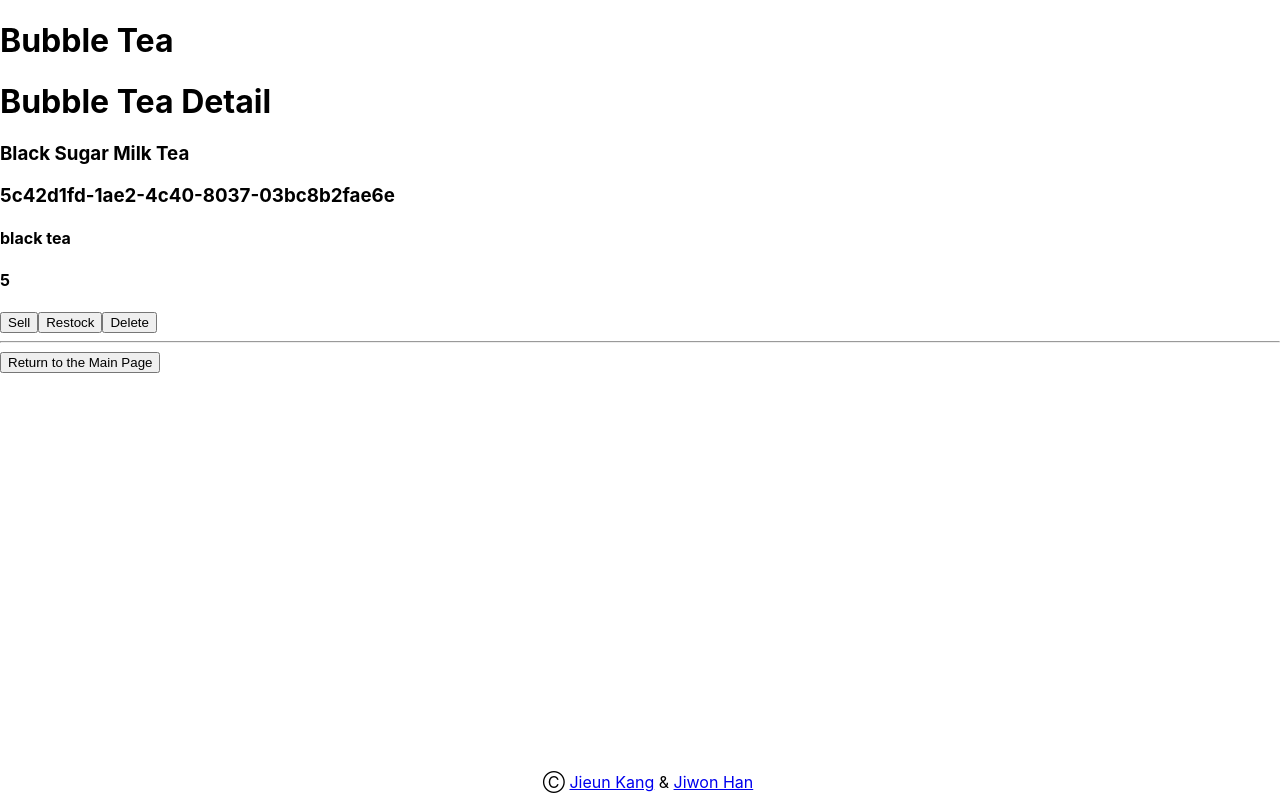
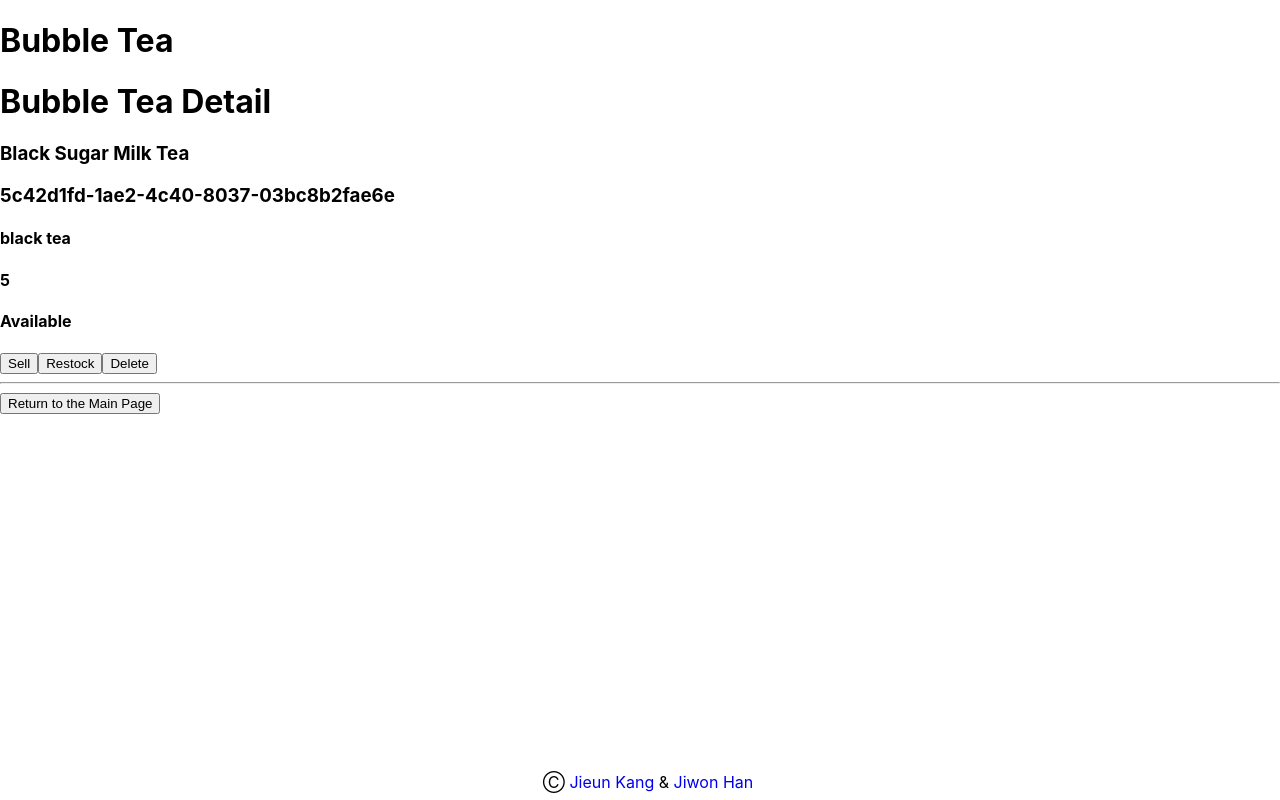
Before and after one commit to jieunkang-101/Bubble-tea-order-management-site, a React (Create React App) app: page / in a window 1280 px wide. Both pictures are taken after a click on the button 141 px from the left and 284 px from the top of the page. Built offline with nearby package versions, Linux system fonts and the light colour scheme.

Commit message:
Replaced diagram
Co-authored-by: Jieun Kang <jieunkang101@gmail.com>

```diff
--- a/src/components/App.css
+++ b/src/components/App.css
@@ -16,3 +16,17 @@
   padding:8px;
   text-align: center;
 }
+
+.footer a{
+  text-decoration: none;
+}
+
+/* position: fixed;
+  padding: 1%;
+  margin-top: 2%;
+  display: flex;
+  flex-direction: row;
+  align-items: center;
+  justify-content: center;
+  background-color: #e5ebe4;
+  color: #757575; */
--- a/src/components/BubbleTeaControl.jsx
+++ b/src/components/BubbleTeaControl.jsx
@@ -19,7 +19,7 @@ class BubbleTeaControl extends React.Component {
             quantity: 5,
             img : "https://images.squarespace-cdn.com/content/v1/58d1f7308419c23d328cdb22/1559894022209-RV13I0JU6Y5N4P7XZKQU/ke17ZwdGBToddI8pDm48kMXRibDYMhUiookWqwUxEZ97gQa3H78H3Y0txjaiv_0fDoOvxcdMmMKkDsyUqMSsMWxHk725yiiHCCLfrh8O1z4YTzHvnKhyp6Da-NYroOW3ZGjoBKy3azqku80C789l0luUmcNM2NMBIHLdYyXL-Jww_XBra4mrrAHD6FMA3bNKOBm5vyMDUBjVQdcIrt03OQ/Brown+Sugar+Bubble+Tea",
             id: v4(),
-            message: ""
+            message: "Available"
           },
           {
             name: "Taro milk Tea",
@@ -27,7 +27,7 @@ class BubbleTeaControl extends React.Component {
             quantity: 10,
             img: "https://cdn.shopify.com/s/files/1/0189/8074/files/shutterstock_409592143_grande.jpg?v=1504742648",
             id: v4(),
-            message: ""
+            message: "Available"
           },
           {
             name: "Matcha milk Tea",
@@ -35,7 +35,7 @@ class BubbleTeaControl extends React.Component {
             quantity: 6,
             img : "https://hocphache.com.vn/wp-content/uploads/2017/10/hinh-tra-sua-thai-tra-xanh.jpg",
             id: v4(),
-            message: ""
+            message: "Available"
           }
       ],
 
@@ -71,15 +71,22 @@ class BubbleTeaControl extends React.Component {
   // }
 
   handleRestockTea = (bubbleTeaToRestock) => {
+    this.state.selectedBubbleTea.message = "Available";
     this.state.selectedBubbleTea.quantity += 10;
     const newMasterBubbleTeaList = this.state.masterBubbleTeaList.filter(bubbleTea => bubbleTea.id !== this.state.selectedBubbleTea.id).concat(bubbleTeaToRestock);
     this.setState({masterTicketList: newMasterBubbleTeaList});
   }
 
   handleSellTea = (bubbleTeaToSell) => {
-    this.state.selectedBubbleTea.quantity > 0 ? this.state.selectedBubbleTea.quantity -- : this.state.selectedBubbleTea.message += "out of stock"
+    this.state.selectedBubbleTea.quantity > 0 ? this.state.selectedBubbleTea.quantity -- : this.state.selectedBubbleTea.message = "out of stock"
     const newMasterBubbleTeaList = this.state.masterBubbleTeaList.filter(bubbleTea => bubbleTea.id !== this.state.selectedBubbleTea.id).concat(bubbleTeaToSell);
     this.setState({masterTicketList: newMasterBubbleTeaList});
+  }
+
+  handleDeleteTea = (id) => {
+    const newMasterBubbleTeaList = this.state.masterBubbleTeaList.filter(bubbleTea => bubbleTea.id !== id);
+    this.setState({masterBubbleTeaList: newMasterBubbleTeaList});
+    this.setState({selectedBubbleTea: null});
   }
 
   handleAddingNewBubbleTeaToList = (newBubbleTea) => {
@@ -97,13 +104,11 @@ class BubbleTeaControl extends React.Component {
   // }
 
 
-
   setVisibility  = () => {
     if (this.state.selectedBubbleTea != null) {
       return {
         buttonText: "Return to the Main Page",
-        // order: this.state.selectedBubbleTea.quantity > 0 ? <BubbleTeaDetail bubbleTea = {this.state.selectedBubbleTea}onSellingTea={this.handleSellTea}   onRestockingTea={this.handleRestockTea}/> : <BubbleTeaDetail bubbleTea = {this.state.selectedBubbleTea.message += 'out of stock'}  />
-        order:  <BubbleTeaDetail bubbleTea = {this.state.selectedBubbleTea} onSellingTea={this.handleSellTea}  onRestockingTea={this.handleRestockTea}/>
+        order:  <BubbleTeaDetail bubbleTea = {this.state.selectedBubbleTea} onSellingTea={this.handleSellTea}  onRestockingTea={this.handleRestockTea} onDeletingTea={this.handleDeleteTea}/>
       }
     } else if (this.state.formVisibleOnPage) {
       return {
--- a/src/components/BubbleTeaDetail.jsx
+++ b/src/components/BubbleTeaDetail.jsx
@@ -2,7 +2,7 @@ import React from "react";
 import PropTypes from "prop-types"
 
 function BubbleTeaDetail(props){
-  const { bubbleTea, onRestockingTea, onSellingTea } =props;
+  const { bubbleTea, onRestockingTea, onSellingTea, onDeletingTea } =props;
 
   // if ({bubbleTea.quantity} < 1) {
   //   return {bubbleTea.quantity} == "Out of Stock";
@@ -14,14 +14,11 @@ function BubbleTeaDetail(props){
       <h3>{bubbleTea.name}</h3>
       <h3>{bubbleTea.id}</h3>
       <h4>{bubbleTea.ingredient}</h4>
-      <h4>{bubbleTea.quantity}{bubbleTea.message}</h4>
-      {/* <h4>{bubbleTea.quantity} > 0 ? {bubbleTea.quantity} : "out of stock"</h4> */}
-
-
-      {/* <h4>{bubbleTea.quantity < 1} ? {bubbleTea.quantity='Out of Stock'} : {bubbleTea.quantity}</h4> */}
+      <h4>{bubbleTea.quantity}</h4>
+      <h4>{bubbleTea.message}</h4>
       <button onClick = {() => props.onSellingTea(props.id)}>Sell</button>
       <button onClick = {() => props.onRestockingTea(props.id)}>Restock</button>
-      <button onClick = {() => props.onDeletingTea(props.id)}>Delete</button>
+      <button onClick = {() => props.onDeletingTea(bubbleTea.id)}>Delete</button>
       <hr/>
     </React.Fragment>
   );
--- a/src/components/NewBubbleTeaForm.jsx
+++ b/src/components/NewBubbleTeaForm.jsx
@@ -6,7 +6,7 @@ function NewBubbleTeaForm(props){
 
   function handleNewBubbleTeaFormSubmission(event) {
     event.preventDefault();
-    props.onNewBubbleTeaCreation({name: event.target.name.value, ingredient: event.target.ingredient.value, quantity: parseInt(event.target.quantity.value), id: v4()});
+    props.onNewBubbleTeaCreation({name: event.target.name.value, ingredient: event.target.ingredient.value, quantity: parseInt(event.target.quantity.value), id: v4(), message: "Available"});
   }
 
   return (
```
Also changed, not shown: src/BubbleTeaData.jsx (deleted, +0 -28 lines), src/img/diagram.jpg, 1 other file (tests, documents, lock files or other folders).
